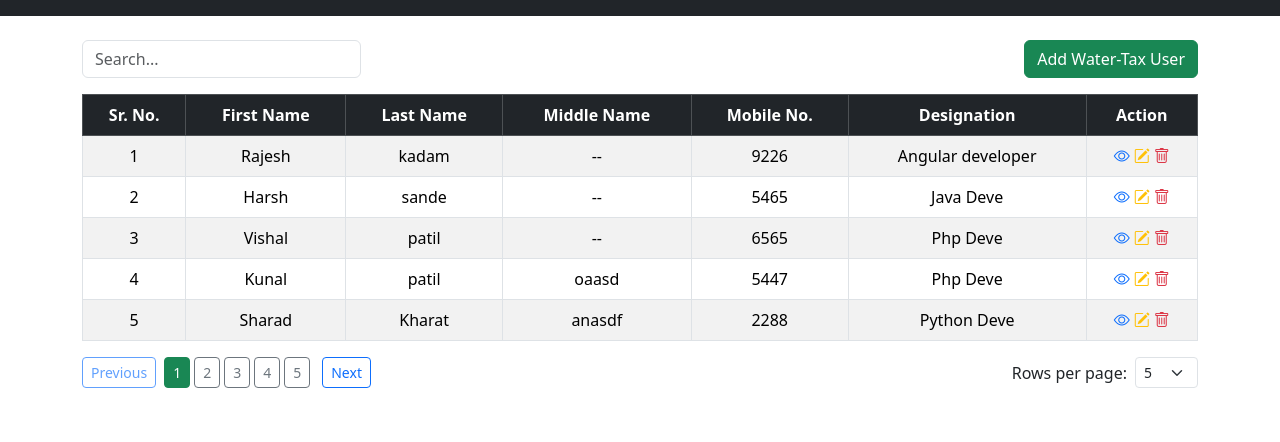
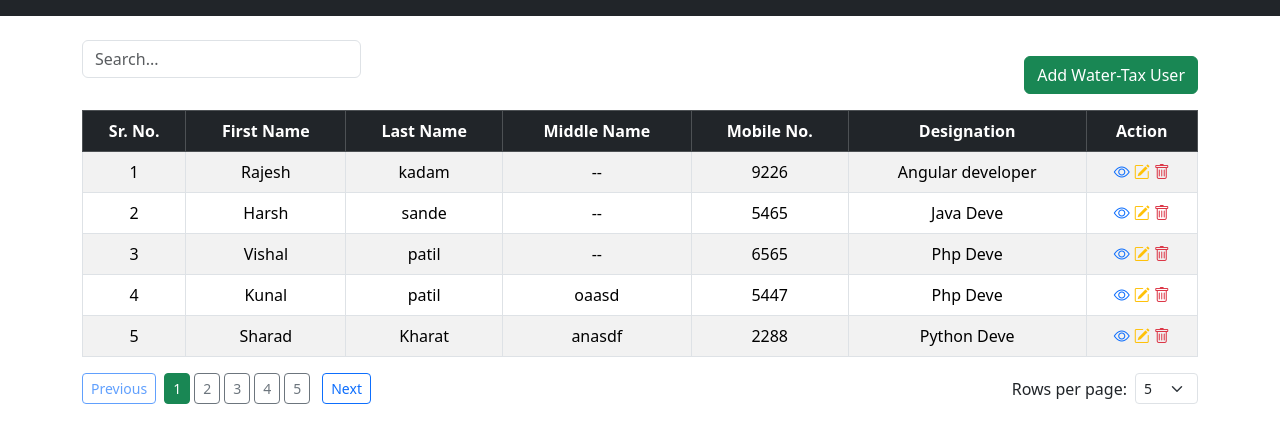
Before and after one commit to sagarmasal12/todo-app, an Angular app: page / in a window 1280 px wide. Shown: the top 442 px of the page. Built offline with nearby package versions, Linux system fonts and the light colour scheme.

Commit message:
commit all

```diff
--- a/src/app/pages/editpage/editpage.component.ts
+++ b/src/app/pages/editpage/editpage.component.ts
@@ -81,6 +81,7 @@ export class EditpageComponent  {
   }
 
   get statusName(){
+
     return this.myform.get('statusName') as FormControl;
   }
 
--- a/src/app/pages/watertax-type/watertax-type.component.html
+++ b/src/app/pages/watertax-type/watertax-type.component.html
@@ -1,6 +1,6 @@
 <div class="container mt-4">
   <!-- Add Button -->
-  <div class="btn btn-success float-end mb-3" (click)="adduser()">Add Water-Tax User</div>
+  <div class="btn btn-success float-end my-3" (click)="adduser()">Add Water-Tax User</div>
 
   <!-- Search input -->
   <input type="text" class="form-control w-25 mb-3" placeholder="Search..." [(ngModel)]="searchText"
```
